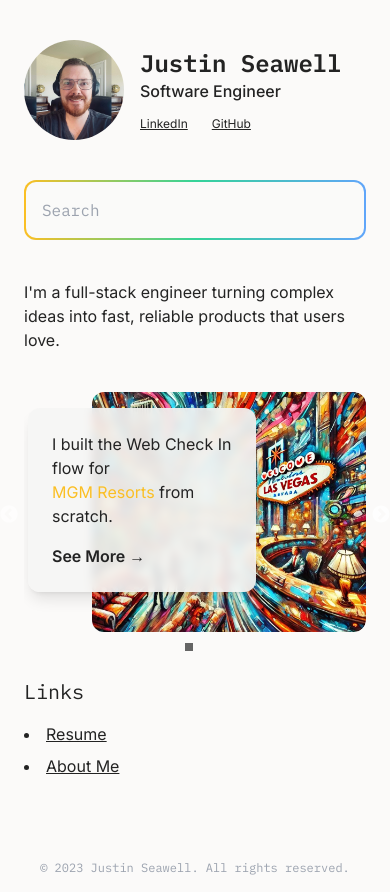
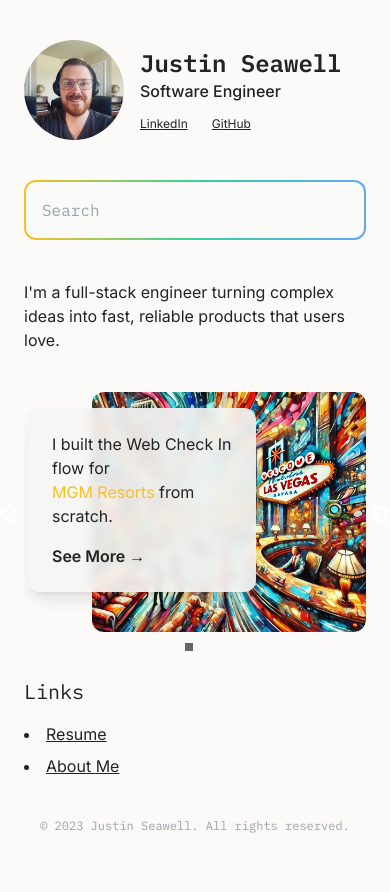
Before and after one commit to jpseawell/personal-site, a Next.js app: page / in a window 390 px wide. After the commit the page ends 850 px from the top, so only its background shows below. Built offline with nearby package versions, Linux system fonts and the light colour scheme.

Commit message:
fix: perfect page height

```diff
--- a/components/container.tsx
+++ b/components/container.tsx
@@ -9,7 +9,7 @@ export default function Container({
 }) {
   return (
     <div
-      className={`w-full min-h-screen px-6 pt-10 md:pt-20 pb-6 flex flex-col gap-10 md:gap-12 ${
+      className={`w-full px-6 pt-10 md:pt-20 pb-6 flex flex-col gap-10 md:gap-12 ${
         className ?? ""
       }`}
     >
--- a/components/layout.tsx
+++ b/components/layout.tsx
@@ -21,7 +21,8 @@ export default function Layout({ title, children }: LayoutProps) {
     <>
       <CustomHead title={title} />
       <main
-        className={`max-w-2xl m-auto flex min-h-screen flex-col items-center justify-between ${inter.className} ${ibmPlexMono.variable}`}
+        className={`max-w-2xl m-auto flex flex-col items-center justify-between ${inter.className} ${ibmPlexMono.variable}`}
+        style={{ minHeight: "calc(100vh - 3rem)" }}
       >
         <Container className="flex-1 w-full flex flex-col">
           {children}
```
